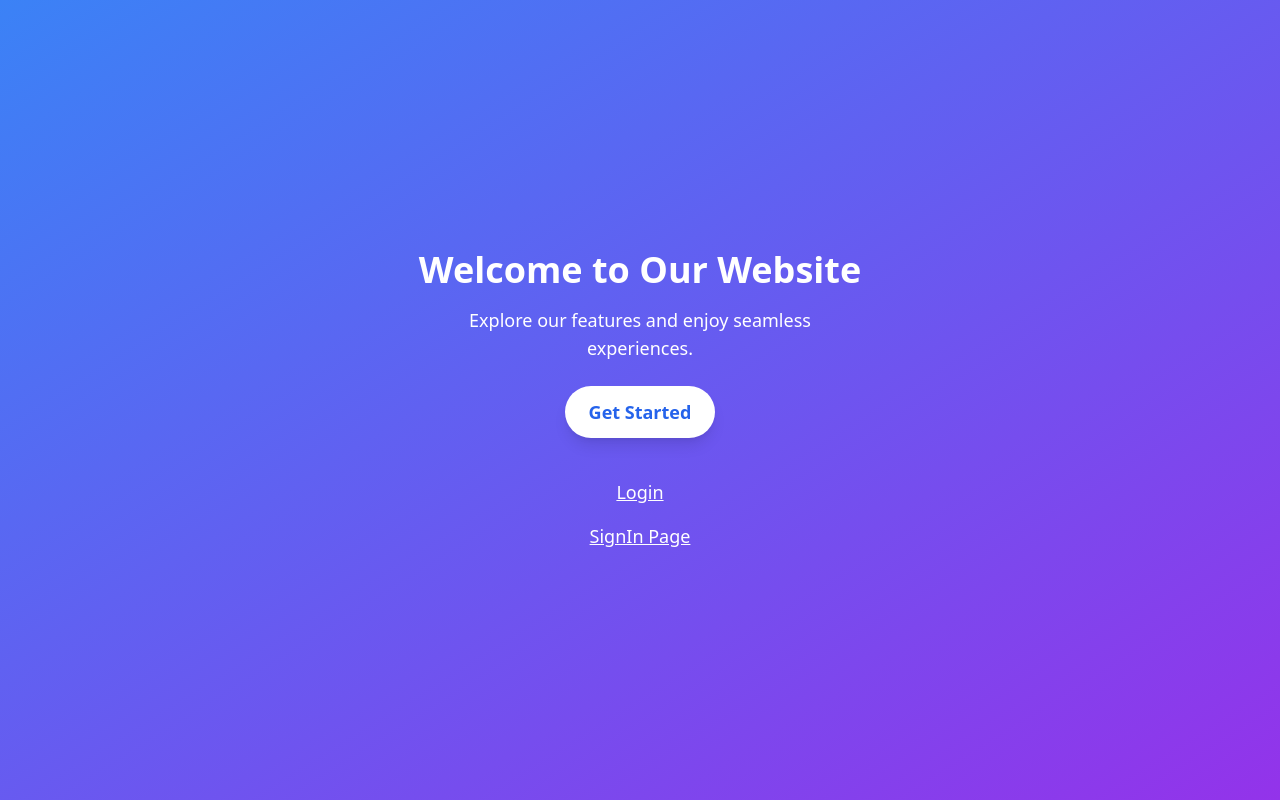
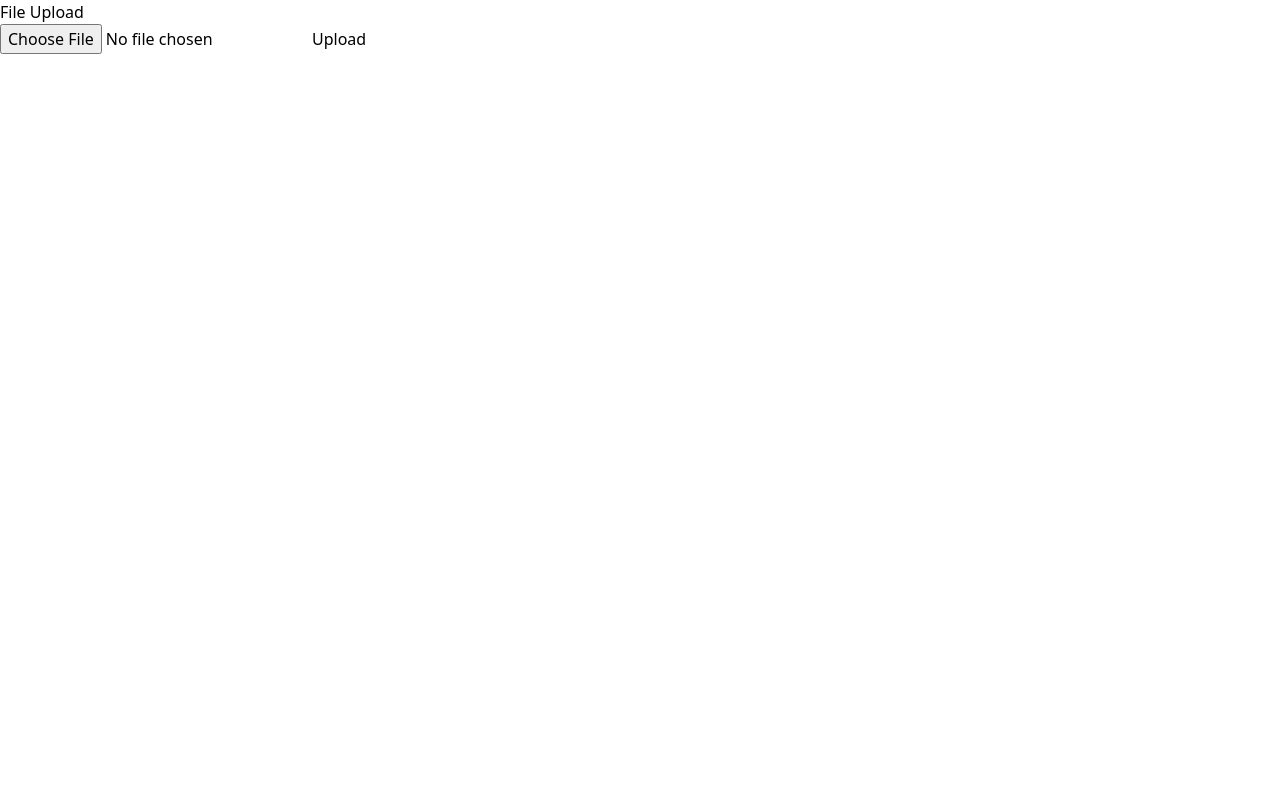
Before and after one commit to hirunshanaka/Cristel-Beauty-clear-website, a React (Vite) app in the folder cbc-frontend/: page /Testing in a window 1280 px wide. Built offline with nearby package versions, Linux system fonts and the light colour scheme.

Commit message:
upload images supabase (this is testing part text.jsx)

```diff
--- a/cbc-frontend/package.json
+++ b/cbc-frontend/package.json
@@ -10,6 +10,7 @@
     "preview": "vite preview"
   },
   "dependencies": {
+    "@supabase/supabase-js": "^2.49.4",
     "@tailwindcss/postcss": "^4.0.14",
     "@tailwindcss/vite": "^4.0.14",
     "axios": "^1.8.3",
--- a/cbc-frontend/src/App.jsx
+++ b/cbc-frontend/src/App.jsx
@@ -5,6 +5,7 @@ import LoginPage from './pages/home/loginPage'
 import SigninPage from './pages/home/signinPage'
 import AdminHomePage from './pages/home/adminHomePage'
 import { Toaster } from 'react-hot-toast'
+import FileUploadTest from './pages/home/test'
 //import UserData from './components/userData'
 function App() {
   return (
@@ -17,7 +18,8 @@ function App() {
           <Route path="/signin" element={<SigninPage />} />
           <Route path="/*" element={<HomePage />} />
           <Route path="/admin/*"element={<AdminHomePage/>}/>
-        </Routes>
+          <Route path="/Testing" element={<FileUploadTest/>} />
+         </Routes>
       </BrowserRouter>
     </>
   )
--- /dev/null
+++ b/cbc-frontend/src/pages/home/test.jsx
@@ -0,0 +1,39 @@
+import React, { useState } from 'react'
+import { createClient } from '@supabase/supabase-js'
+
+/** Create a Supabase client using the URL and public API key.
+ * The URL and key are used to connect to the Supabase project.*/
+const key="eyJhbGciOiJIUzI1NiIsInR5cCI6IkpXVCJ9.eyJpc3MiOiJzdXBhYmFzZSIsInJlZiI6InJxdHd2eWhna3dxcnR3cXprZnFsIiwicm9sZSI6ImFub24iLCJpYXQiOjE3NDQ2NTIyOTEsImV4cCI6MjA2MDIyODI5MX0.NHPtpJceoSMRttnOMuR4u-jluBtyFeSwokEkqfx-4Hs"
+const url="https://rqtwvyhgkwqrtwqzkfql.supabase.co"
+
+export default function FileUploadTest(){
+    /*create a state to store the file*/
+    const [file,setFile]=useState(null)
+
+  /*create a function to handle the file upload*/
+    function handleUpload(){
+        if(file==null)
+        {
+            alert("Please select a file")
+            return
+        }
+        console.log(file)
+
+        /*connect the supabase client to the storage*/
+        const supabase=createClient(url,key);
+        supabase.storage.from("images").upload(file.name,file,{
+            cacheControl:"3600",
+            upsert:false
+        }).then((res)=>{
+            console.log(res)
+        })
+    }
+    return(
+        <div>
+            <h1>File Upload</h1>
+            <input type="file" onChange={(e) => setFile(e.target.files[0])} />
+            <button onClick={handleUpload}>Upload</button>
+        </div>
+    )
+
+}
```
Also changed, not shown: cbc-frontend/superBase.txt (added), 1 other file (tests, documents, lock files or other folders).
